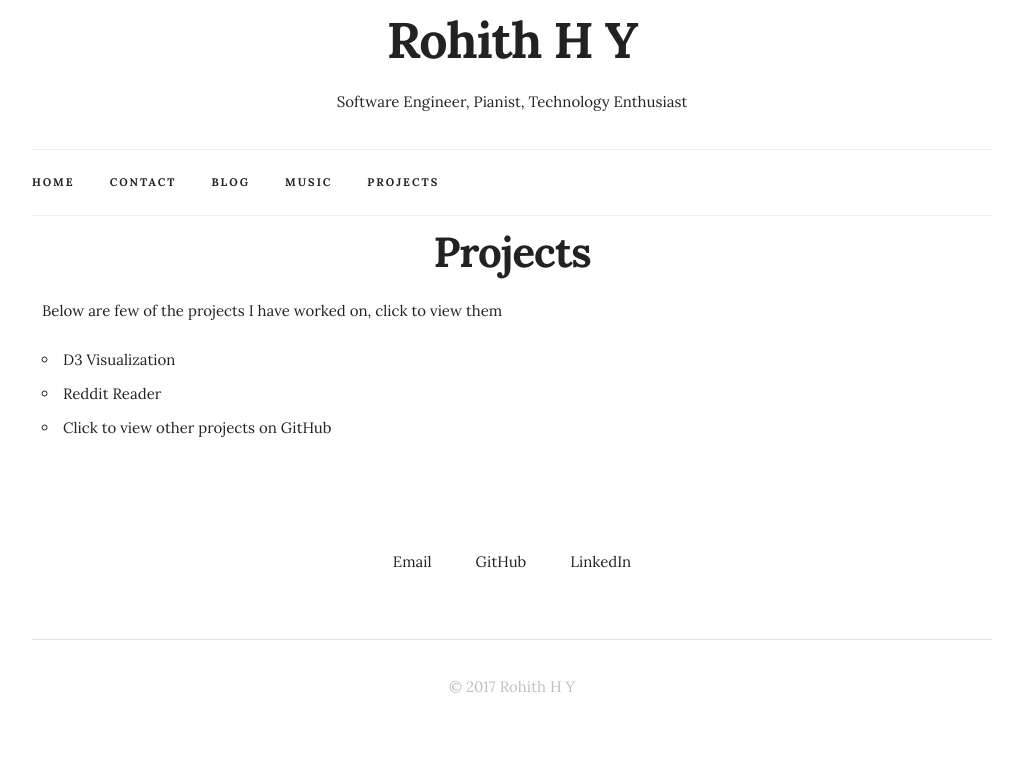
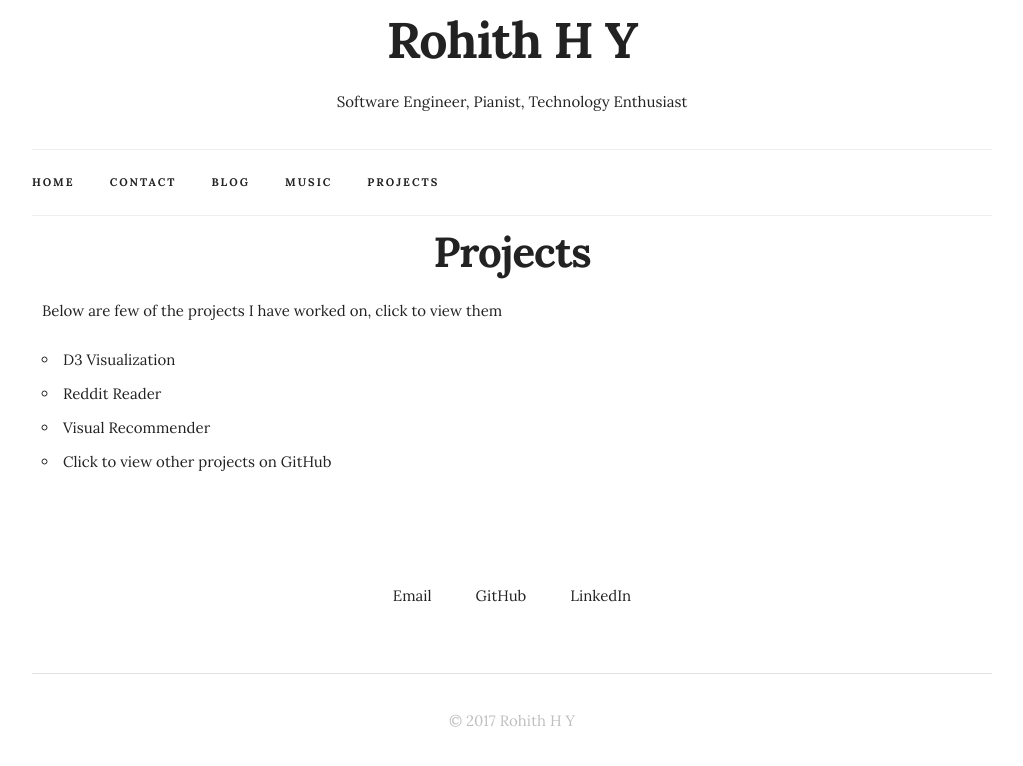
Before and after one commit to rohithh/rohithh.github.io, a Jekyll site: the page built from projects.html, in a window 1280 px wide. Shown: the top 766 px of the page, without its empty margins (128-1151 px from the left). Built offline with Jekyll 4.4.1, drawn with Linux system fonts in a browser that asks for light colours.

Commit message:
Update projects.html

```diff
--- a/projects.html
+++ b/projects.html
@@ -17,6 +17,9 @@ description: "Projects"
                                 <a href="https://rohithh.github.io/RedditReader">Reddit Reader</a>
                             </li>
                             <li>
+                                <a href="https://rohithh.github.io/Visual-Recommender">Visual Recommender</a>
+                            </li>
+                            <li>
                                 <a href="https://www.github.com/rohithh">Click to view other projects on GitHub</a>
                             </li>
                         </ul>
```
